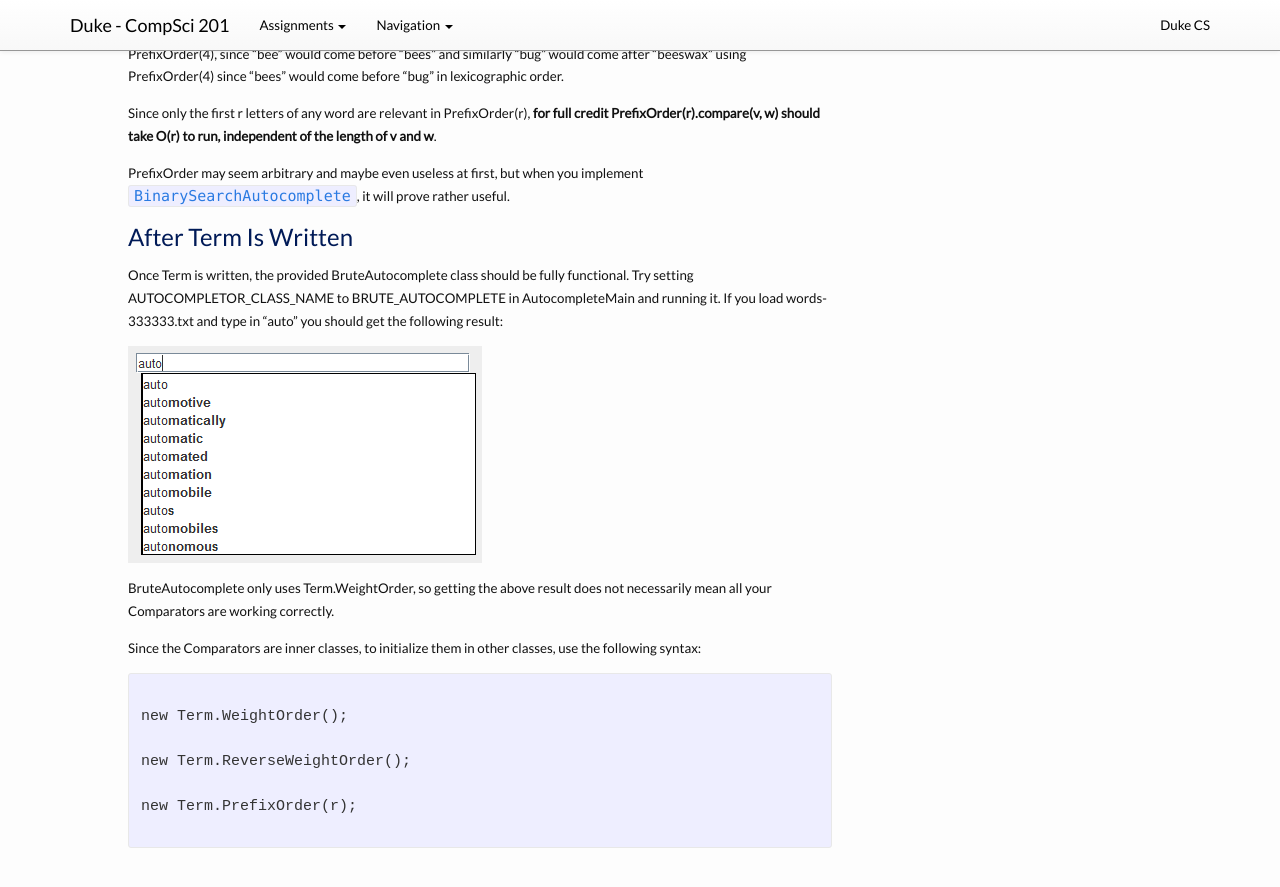
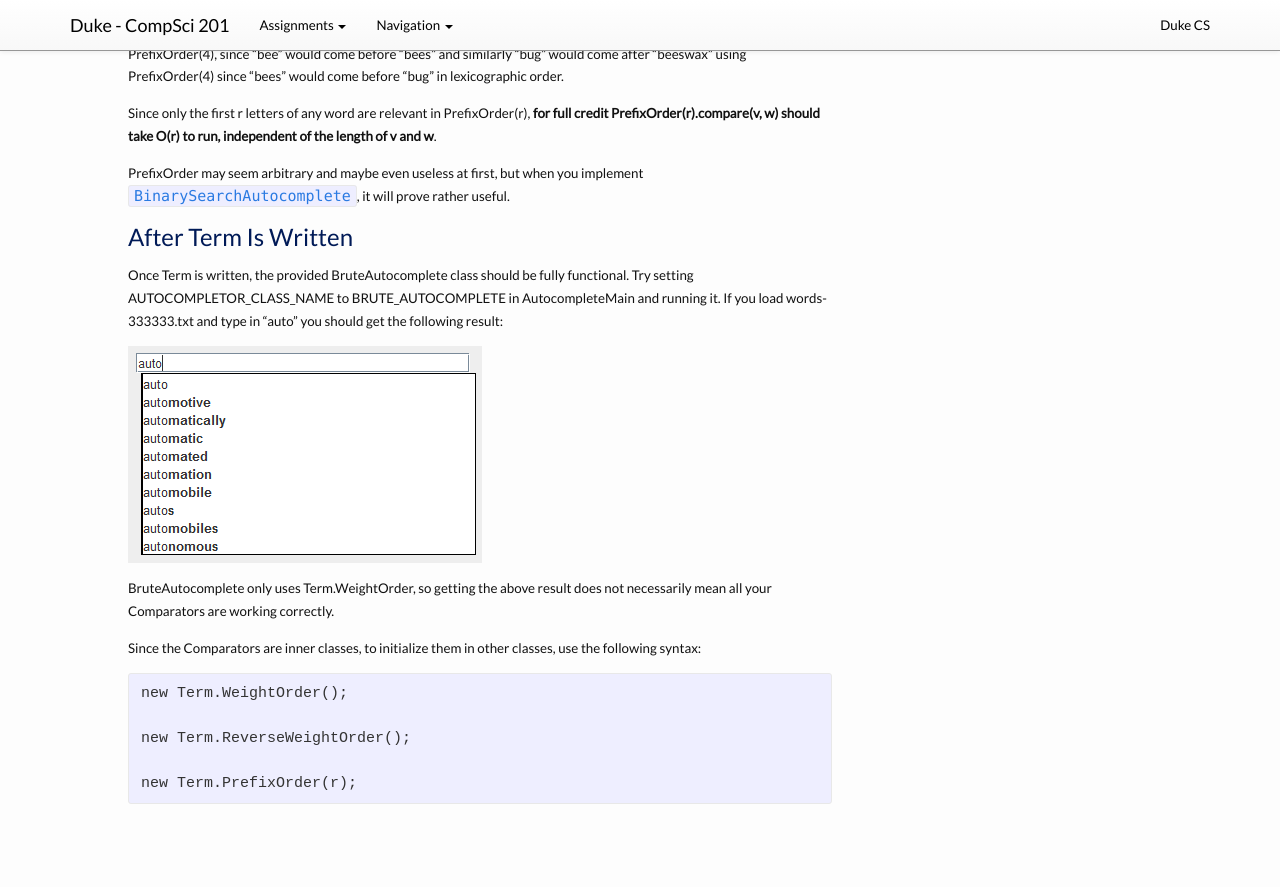
Before and after one commit to compsci201/compsci201.github.io, a Jekyll site: the page built from autocomplete/2-term-java.md, in a window 1280 px wide and 900 px high, scrolled down 924 px. Shown: the top 887 px of the window. Built offline with Jekyll 4.4.1, drawn with Linux system fonts in a browser that asks for light colours; nearby versions of some CDN libraries; after the commit the page ends 1779 px from its top, so only the background shows below that.

Commit message:
Update 2-term-java.md

```diff
--- a/autocomplete/2-term-java.md
+++ b/autocomplete/2-term-java.md
@@ -46,8 +46,6 @@ BruteAutocomplete only uses Term.WeightOrder, so getting the above result does n
 
 Since the Comparators are inner classes, to initialize them in other classes, use the following syntax:
 
-<pre><tt>
-new Term.WeightOrder();<br>
+<pre><tt>new Term.WeightOrder();<br>
 new Term.ReverseWeightOrder();<br>
-new Term.PrefixOrder(r);<br>
-</tt></pre>
+new Term.PrefixOrder(r);</tt></pre>
```
